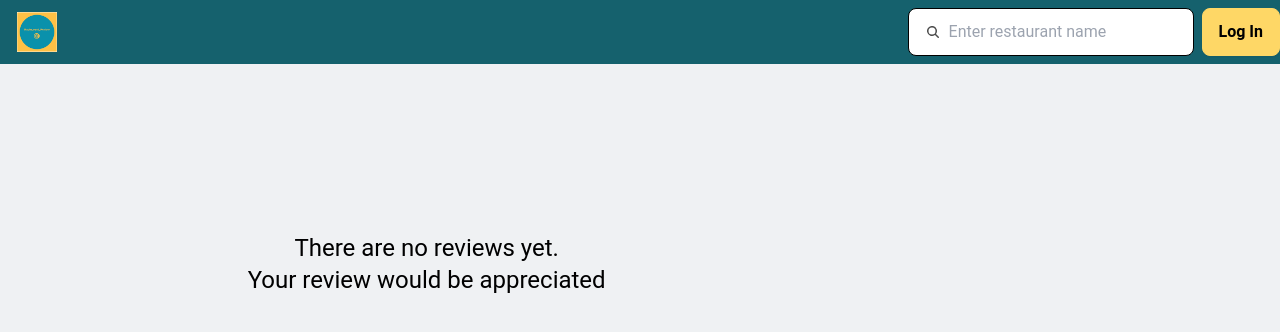
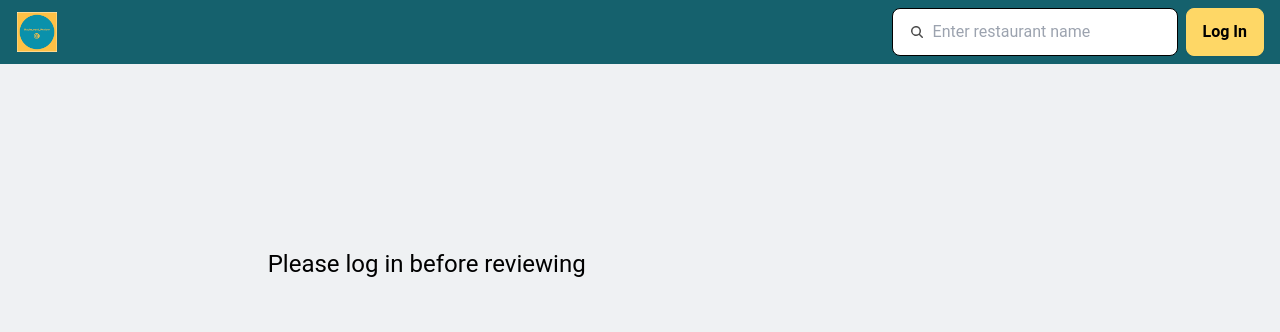
Before and after one commit to yll9108/restaurant_review, a Next.js app in the folder client/: page /restaurants/1 in a window 1280 px wide. Shown: the top 332 px of the page. Built offline with nearby package versions, Linux system fonts and the light colour scheme; no server answers.

Commit message:
add login button when user doesn't log in

```diff
--- a/client/src/app/components/detailPage/RestaurantWithMap.tsx
+++ b/client/src/app/components/detailPage/RestaurantWithMap.tsx
@@ -11,12 +11,15 @@ import { ReviewsContext } from "@/context/ReviewsContext";
 import { RestaurantContext } from "@/context/RestaurantContext";
 import axios from "axios";
 import FavButton from "../restaurant/FavButton";
+import { BtnType, Button } from "@/components/common/button";
+import { useRouter } from "next/navigation";
 
 type RestaurantWithMapProps = {
   clickedRestaurant: Restaurant | null;
 };
 
 const RestaurantWithMap = ({ clickedRestaurant }: RestaurantWithMapProps) => {
+  const router = useRouter();
   const { loginStatus, user, setUser } = useContext(UserContext);
   const { hasReviews, allReviews } = useContext(ReviewsContext);
   const { restaurantsData, updatedRestaurantData } =
@@ -125,7 +128,15 @@ const RestaurantWithMap = ({ clickedRestaurant }: RestaurantWithMapProps) => {
                 <></>
               )
             ) : (
-              <></>
+              <div className="text-center mt-1">
+                <Button
+                  type={BtnType.logIn}
+                  onClick={() => router.push("/login")}
+                  className="btn px-7"
+                >
+                  Log In
+                </Button>
+              </div>
             )}
           </>
         )}
--- a/client/src/app/components/review/NoReviews.tsx
+++ b/client/src/app/components/review/NoReviews.tsx
@@ -8,10 +8,17 @@ function NoReviews() {
 
   return (
     <div className="flex justify-center items-center lg:w-2/3 lg:h-96">
-      <h3 className="text-2xl text-center mt-4">
-        There are no reviews yet.
-        <br /> Your review would be appreciated
-      </h3>
+      {loginStatus === LoginStatus.LoggedIn ? (
+        <h3 className="text-2xl text-center mt-4">
+          There are no reviews yet.
+          <br /> Your review would be appreciated
+        </h3>
+      ) : (
+        <h3 className="text-2xl text-center mt-4">
+          Please log in before reviewing
+        </h3>
+      )}
+
       {/* <div className="w-15"></div> */}
     </div>
   );
--- a/client/src/components/header.tsx
+++ b/client/src/components/header.tsx
@@ -15,7 +15,7 @@ const Header = () => {
   return (
     <header className=" bg-primary h-16 flex fixed top-0 w-full z-50">
       <HeaderLogo />
-      <div className="flex justify-center items-center">
+      <div className="flex justify-center items-center mr-4">
         <SearchBar />
         {user ? (
           <Avatar />
```
